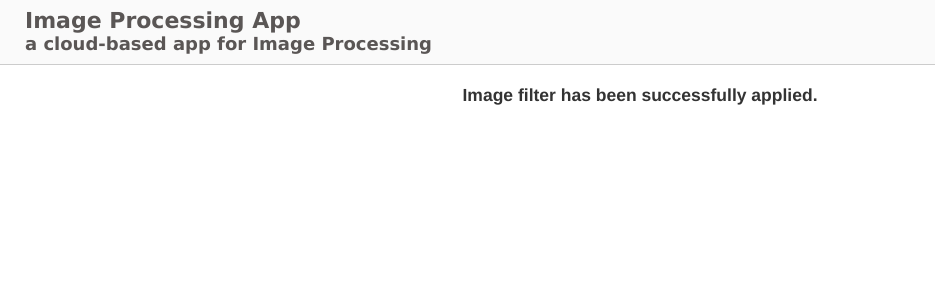
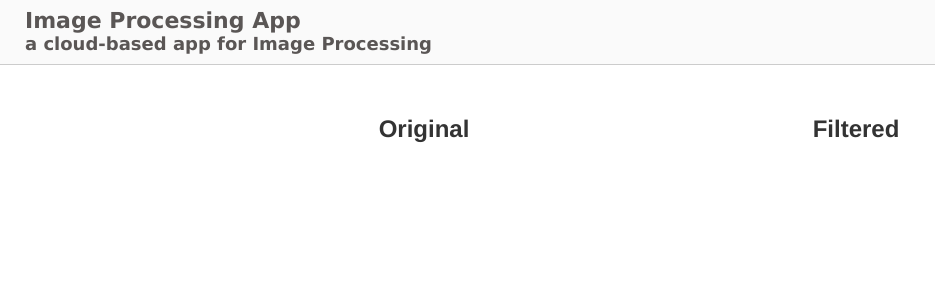
Before and after one commit to brendanmanning/Image-Processing-Project, a Django app: page /process/ in a window 1280 px wide. Shown: the top 300 px of the page, without its empty margins (0-935 px from the left). Run offline with Django 3.2, Linux system fonts and the light colour scheme.

Commit message:
BLUR WORKS

```diff
--- a/myapp/templates/process.html
+++ b/myapp/templates/process.html
@@ -29,11 +29,21 @@
 
 <table align="center" border="0" cellpadding="0" cellspacing="0">
 <tr><td>
-<center>
+<!-- <center>
 <h4>Image filter has been successfully applied. </h4>
-</center>
+</center> -->
 <br>
-<img src = '{{output_file_link}}' width='800px' >
+
+<div style="display: flex; flex-direction: row">
+  <div style="flex: 1; display: flex; flex-direction: column; margin-right: 16px">
+    <img src = '{{original_file_link}}' width='400px' style="flex: 1;" >
+    <p style="flex: 1; justify-self: stretch; margin-top: 24px; text-align: center; font-size: 24px; font-weight: bold;">Original</p>
+  </div>
+  <div style="flex: 1; display: flex; flex-direction: column; margin-left: 16px">
+    <img src = '{{filtered_file_link}}' width='400px' style="flex: 1;" >
+    <p style="flex: 1; justify-self: stretch; margin-top: 24px; text-align: center; font-size: 24px; font-weight: bold;">Filtered</p>
+  </div>
+</div>
 
 </td></tr>
 </table>
--- a/myapp/views.py
+++ b/myapp/views.py
@@ -12,7 +12,8 @@
 	inputfile = UNPROCESSED_IMAGES_FOLDER + filename
 	outputfile = PROCESSED_IMAGES_FOLDER + filename
 
-	im = Image.open(inputfile)
+	im = Image.open(inputfile).convert('RGB')
+
 	if preset=='gray':
 		im = ImageOps.grayscale(im)
 
@@ -27,7 +28,7 @@
 		im = ImageOps.solarize(im, threshold=80)
 
 	if preset=='blur':
-		im = im.filter(ImageFilter.BLUR)
+		im = im.filter(ImageFilter.GaussianBlur(radius = 5))
 
 	if preset=='sepia':
 		sepia = []
@@ -58,7 +59,7 @@
 
 	print("Cleanup local copies")
 
-	return filtered_file_location
+	return original_file_location, filtered_file_location
 
 def home(request):
 	if request.method == 'POST':
@@ -67,9 +68,8 @@
 			print(request.POST['preset'])
 			print(request.FILES)
 			preset=request.POST['preset']
-			output_file_link = handle_uploaded_file(request.FILES['myfilefield'],preset)
-			print(output_file_link)
-			return render(request, 'process.html',{'output_file_link': output_file_link}) #, context_instance=RequestContext(request))
+			original_file_link, filtered_file_link = handle_uploaded_file(request.FILES['myfilefield'],preset)
+			return render(request, 'process.html',{'original_file_link': original_file_link, 'filtered_file_link': filtered_file_link}) #, context_instance=RequestContext(request))
 		else:
 			print("form was invalid")
 	else:
```
